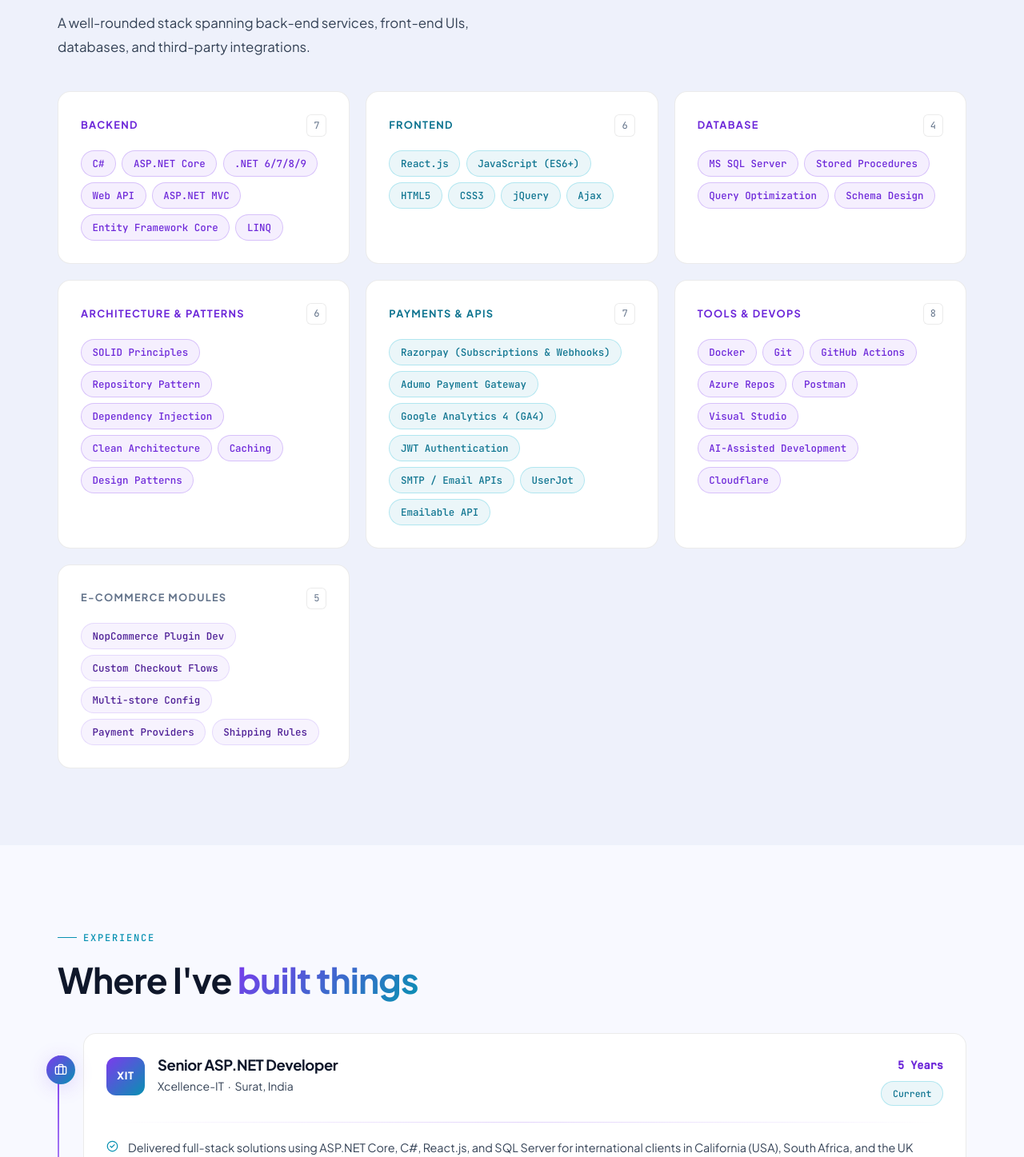
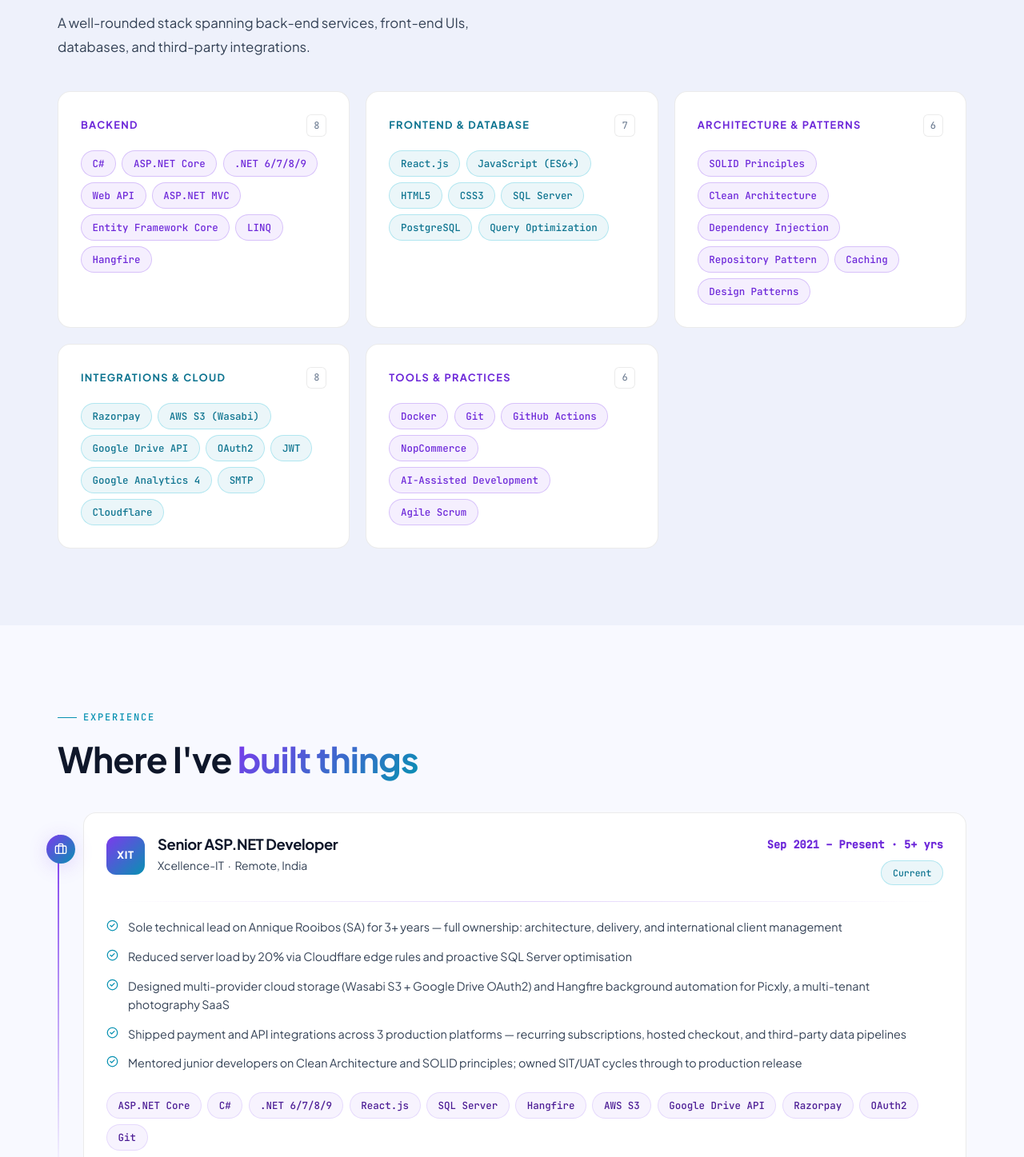
Before and after one commit to bhavisha-aswani/portfolio-website, a React (Vite) app: page / in a window 1280 px wide. Shown: the part 1763-3210 px from the top of the page at 80% size. Built offline with nearby package versions, Linux system fonts and the light colour scheme.

Commit message:
Update experience bullets, skills, Project detail card

```diff
--- a/src/components/Experience.jsx
+++ b/src/components/Experience.jsx
@@ -3,12 +3,11 @@
 import './Experience.css'
 
 const achievements = [
-  'Delivered full-stack solutions using ASP.NET Core, C#, React.js, and SQL Server for international clients in California (USA), South Africa, and the UK',
-  'Communicated directly with global stakeholders across time zones to clarify requirements, define technical scope, and deliver project demos',
-  'Integrated secure payment gateways: Razorpay (recurring subscriptions & webhooks), Adumo (JWT hosted checkout), and HolyPay donation API',
-  'Supported SIT, UAT, and production deployments; resolved live production issues and ensured smooth, on-time application releases',
-  'Prepared API documentation, workflow documentation, and user guides for client applications',
-  'Mentored junior developers on ASP.NET Core architecture, code quality, and maintainable software patterns',
+  'Sole technical lead on Annique Rooibos (SA) for 3+ years — full ownership: architecture, delivery, and international client management',
+  'Reduced server load by 20% via Cloudflare edge rules and proactive SQL Server optimisation',
+  'Designed multi-provider cloud storage (Wasabi S3 + Google Drive OAuth2) and Hangfire background automation for Picxly, a multi-tenant photography SaaS',
+  'Shipped payment and API integrations across 3 production platforms — recurring subscriptions, hosted checkout, and third-party data pipelines',
+  'Mentored junior developers on Clean Architecture and SOLID principles; owned SIT/UAT cycles through to production release',
 ]
 
 const fadeUp = {
@@ -50,12 +49,12 @@
                     <div>
                       <h3 className="exp__role">Senior ASP.NET Developer</h3>
                       <p className="exp__company">
-                        Xcellence-IT &nbsp;·&nbsp; Surat, India
+                        Xcellence-IT &nbsp;·&nbsp; Remote, India
                       </p>
                     </div>
                   </div>
                   <div className="exp__meta">
-                    <span className="exp__duration">5 Years</span>
+                    <span className="exp__duration">Sep 2021 – Present · 5+ yrs</span>
                     <span className="tag tag-cyan" style={{ fontSize: '0.72rem' }}>Current</span>
                   </div>
                 </div>
@@ -81,7 +80,7 @@
 
                 {/* Tech tags */}
                 <div className="exp__tech">
-                  {['ASP.NET Core', 'C#', 'React.js', 'SQL Server', 'Razorpay', 'JWT', 'REST API', 'Agile Scrum', 'Git'].map(t => (
+                  {['ASP.NET Core', 'C#', '.NET 6/7/8/9', 'React.js', 'SQL Server', 'Hangfire', 'AWS S3', 'Google Drive API', 'Razorpay', 'OAuth2', 'Git'].map(t => (
                     <span key={t} className="tag tag-neutral">{t}</span>
                   ))}
                 </div>
--- a/src/components/Projects.jsx
+++ b/src/components/Projects.jsx
@@ -9,11 +9,11 @@
     title: 'Picxly',
     category: 'SaaS · Full-Stack',
     tags: ['Full-Stack', 'SaaS'],
-    tech: ['ASP.NET Core', 'React.js', 'Razorpay', 'SQL Server', 'Webhooks', 'UserJot'],
-    desc: 'AI-powered post-photography workflow platform for event & wedding photographers. Collapses AI culling and face-recognition gallery delivery into one product.',
+    tech: ['ASP.NET Core', '.NET 7', 'React.js', 'Hangfire', 'AWS S3', 'Google Drive API', 'OAuth2', 'Razorpay', 'SQL Server'],
+    desc: 'Multi-tenant SaaS platform for professional photographers. Engineered a pluggable cloud storage layer (Wasabi S3 + Google Drive OAuth2) with a hybrid provider pattern, Hangfire background automation, and Razorpay subscription flows.',
     highlights: [
-      'Built and maintained the React.js admin panel for Owner.',
-      'Implemented Razorpay subscription flow integration with recurring payments & webhooks.',
+      'Designed IStorageProvider abstraction routing between Wasabi S3 and Google Drive API (OAuth2) per tenant with pre-signed upload URLs',
+      'Built Hangfire background service automating soft-delete cleanup across cloud storage and SQL database within transactions',
     ],
     client: 'Picxly',
     url: 'https://portal.picxly.app/',
--- a/src/components/Skills.jsx
+++ b/src/components/Skills.jsx
@@ -5,37 +5,27 @@
   {
     label: 'Backend',
     color: 'purple',
-    skills: ['C#', 'ASP.NET Core', '.NET 6/7/8/9', 'Web API', 'ASP.NET MVC', 'Entity Framework Core', 'LINQ'],
+    skills: ['C#', 'ASP.NET Core', '.NET 6/7/8/9', 'Web API', 'ASP.NET MVC', 'Entity Framework Core', 'LINQ', 'Hangfire'],
   },
   {
-    label: 'Frontend',
+    label: 'Frontend & Database',
     color: 'cyan',
-    skills: ['React.js', 'JavaScript (ES6+)', 'HTML5', 'CSS3', 'jQuery', 'Ajax'],
-  },
-  {
-    label: 'Database',
-    color: 'purple',
-    skills: ['MS SQL Server', 'Stored Procedures', 'Query Optimization', 'Schema Design'],
+    skills: ['React.js', 'JavaScript (ES6+)', 'HTML5', 'CSS3', 'SQL Server', 'PostgreSQL', 'Query Optimization'],
   },
   {
     label: 'Architecture & Patterns',
     color: 'purple',
-    skills: ['SOLID Principles', 'Repository Pattern', 'Dependency Injection', 'Clean Architecture', 'Caching', 'Design Patterns'],
+    skills: ['SOLID Principles', 'Clean Architecture', 'Dependency Injection', 'Repository Pattern', 'Caching', 'Design Patterns'],
   },
   {
-    label: 'Payments & APIs',
+    label: 'Integrations & Cloud',
     color: 'cyan',
-    skills: ['Razorpay (Subscriptions & Webhooks)', 'Adumo Payment Gateway', 'Google Analytics 4 (GA4)', 'JWT Authentication', 'SMTP / Email APIs', 'UserJot', 'Emailable API'],
+    skills: ['Razorpay', 'AWS S3 (Wasabi)', 'Google Drive API', 'OAuth2', 'JWT', 'Google Analytics 4', 'SMTP', 'Cloudflare'],
   },
   {
-    label: 'Tools & DevOps',
+    label: 'Tools & Practices',
     color: 'purple',
-    skills: ['Docker', 'Git', 'GitHub Actions', 'Azure Repos', 'Postman', 'Visual Studio', 'AI-Assisted Development', 'Cloudflare'],
-  },
-  {
-    label: 'E-Commerce Modules',
-    color: 'neutral',
-    skills: ['NopCommerce Plugin Dev', 'Custom Checkout Flows', 'Multi-store Config', 'Payment Providers', 'Shipping Rules'],
+    skills: ['Docker', 'Git', 'GitHub Actions', 'NopCommerce', 'AI-Assisted Development', 'Agile Scrum'],
   },
 ]
 
```
